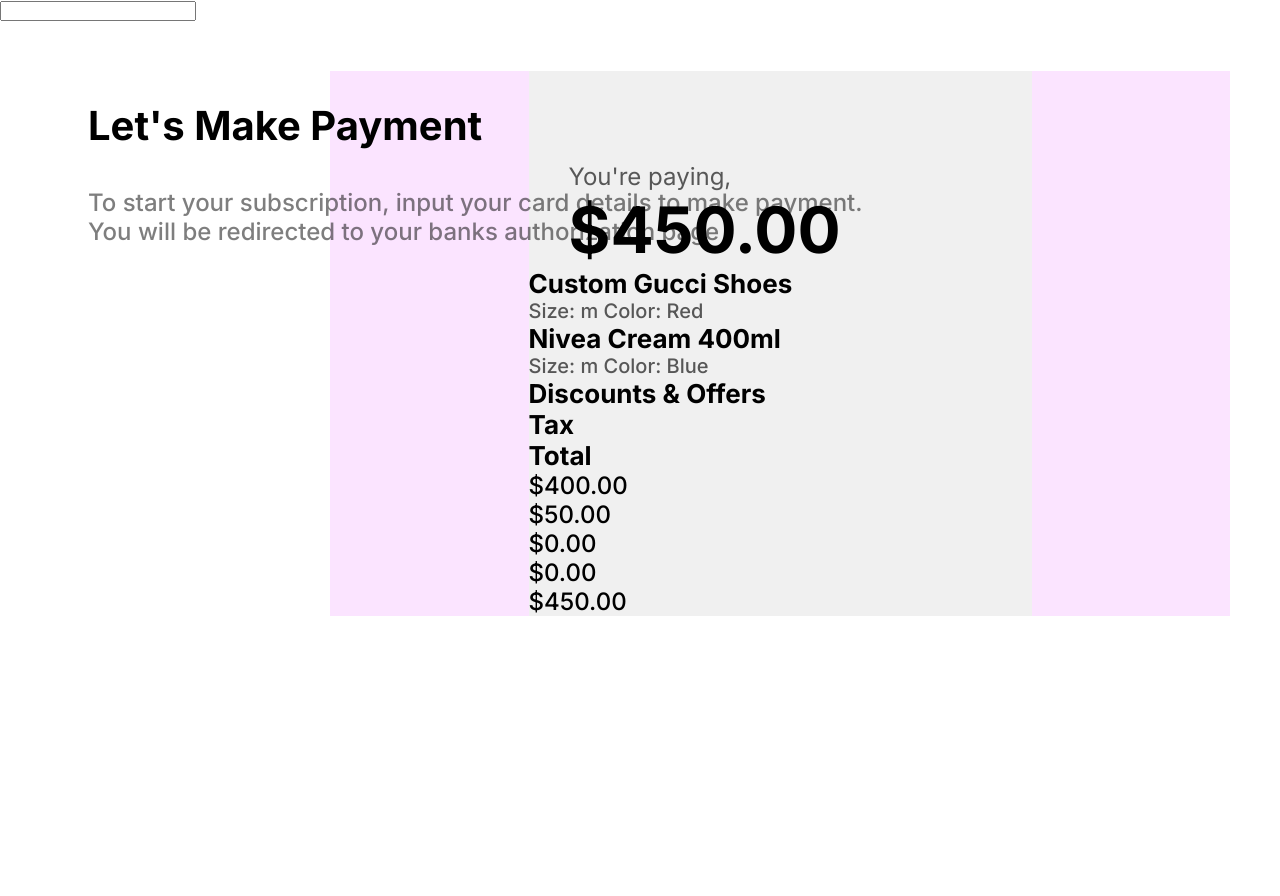
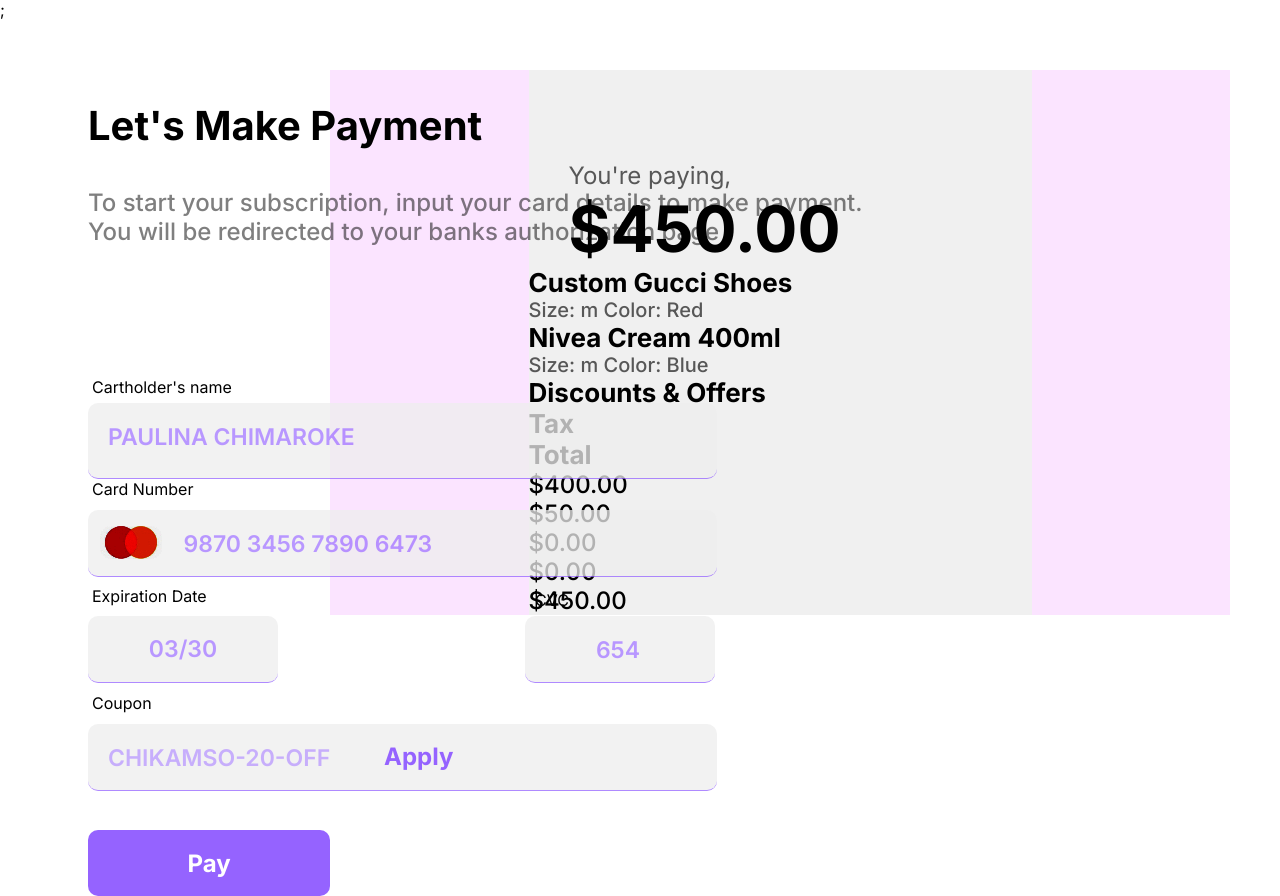
Before and after one commit to mxxm0x/store, a React (Vite) app: page / in a window 1280 px wide. Before the commit the page ends 800 px from the top, so only its background shows below. Built offline with nearby package versions, Linux system fonts and the light colour scheme.

Commit message:
add: payment component using several components

```diff
--- a/src/components/Payment/Payment.css
+++ b/src/components/Payment/Payment.css
@@ -8,6 +8,13 @@
 	height: 48px;
 	left: 88px;
 	top: 101px;
+}
+input {
+	font-family: 'Inter', sans-serif;
+	font-size: 23px;
+	color: #6b26ff;
+	padding-left: 20px;
+	font-weight: 600;
 }
 
 .call-to-card {
@@ -25,7 +32,7 @@
 .Pinput {
 	position: absolute;
 	width: 609px;
-	height: 66px;
+	height: 75px;
 	left: 88px;
 	top: 403px;
 	border: none;
@@ -43,9 +50,39 @@
 	left: 20px;
 }
 
+.card-number {
+	position: absolute;
+	width: 609px;
+	height: 66px;
+	left: 88px;
+	top: 510px;
+	border: none;
+	opacity: 75%;
+	background: #eeeeee;
+	border-bottom: 1px solid #9563ff;
+	border-radius: 10px;
+}
+
+.card-number::placeholder {
+	margin-left: 12%;
+	font-size: 23px;
+	color: #a175ff;
+	position: absolute;
+	top: 20px;
+	left: 20px;
+}
+
+.Pinput::placeholder {
+	font-size: 23px;
+	color: #a175ff;
+	position: absolute;
+	top: 20px;
+	left: 20px;
+}
+
 .holder-name {
 	position: absolute;
-	width: 180px;
+	width: 190px;
 	height: 24px;
 	left: 92px;
 	top: 377px;
@@ -56,3 +93,155 @@
 	font-size: 20px;
 	line-height: 24px;
 }
+
+.masterCard {
+	position: absolute;
+	width: 62px;
+	height: 33px;
+	left: 100px;
+	top: 526px;
+	z-index: 99;
+
+	background: url(../../assests/images/mastercard.jpg);
+	mix-blend-mode: multiply;
+	border-radius: 10px;
+}
+
+.expire-date {
+	position: absolute;
+	width: 150px;
+	height: 66px;
+	left: 88px;
+	top: 616px;
+	border: none;
+	opacity: 75%;
+	background: #eeeeee;
+	border-bottom: 1px solid #9563ff;
+	border-radius: 10px;
+	text-align: center;
+	padding-right: 20px;
+}
+
+.expire-date::placeholder {
+	font-size: 23px;
+	color: #a175ff;
+	align-items: center;
+	justify-content: center;
+}
+
+.card-cvc {
+	position: absolute;
+	width: 150px;
+	height: 66px;
+	left: 525px;
+	top: 616px;
+	border: none;
+	opacity: 75%;
+	background: #eeeeee;
+	border-bottom: 1px solid #9563ff;
+	border-radius: 10px;
+	text-align: center;
+	padding-right: 20px;
+}
+
+.card-cvc::placeholder {
+	justify-content: center;
+	align-items: center;
+	font-size: 23px;
+	color: #a175ff;
+	position: absolute;
+	top: 20px;
+	right: 75px;
+}
+
+.card-coupon {
+	position: absolute;
+	width: 609px;
+	height: 66px;
+	left: 88px;
+	top: 724px;
+	border: none;
+	opacity: 75%;
+	background: #eeeeee;
+	border-bottom: 1px solid #9563ff;
+	border-radius: 10px;
+}
+
+.apply {
+	position: absolute;
+	left: 30%;
+	top: 742px;
+	font-size: 24px;
+	color: #9563ff;
+	font-weight: 700;
+	z-index: 99;
+	letter-spacing: 5%;
+}
+
+.card-coupon::placeholder {
+	font-size: 23px;
+	color: #a175ff;
+	position: absolute;
+	top: 20px;
+	left: 20px;
+	opacity: 75%;
+}
+
+.btn-1 {
+	position: absolute;
+	width: 242px;
+	height: 66px;
+	left: 88px;
+	top: 830px;
+	font-weight: 700;
+	color: white;
+	font-size: 24px;
+	background: #9563ff;
+	border-radius: 10px;
+	border: none;
+}
+
+.lholder-name {
+	position: absolute;
+	width: 180px;
+	height: 24px;
+	left: 92px;
+	top: 377px;
+	margin-bottom: 25px;
+}
+
+.lcard-number {
+	position: absolute;
+	width: 127px;
+	height: 24px;
+	left: 92px;
+	top: 479px;
+	margin-bottom: 25px;
+}
+
+.lexpiration-date {
+	position: absolute;
+	width: 130px;
+	height: 24px;
+	left: 92px;
+	top: 586px;
+	margin-bottom: 25px;
+}
+
+.lcvc {
+	position: absolute;
+	width: 42px;
+	height: 24px;
+	left: 535px;
+	top: 590px;
+	margin-bottom: 25px;
+}
+
+.lcoupoun {
+	position: absolute;
+	width: 140px;
+	height: 24px;
+	left: 92px;
+	top: 693px;
+	margin-bottom: 25px;
+}
--- a/src/components/Payment/Payment.jsx
+++ b/src/components/Payment/Payment.jsx
@@ -1,19 +1,32 @@
 import React from 'react';
 import './Payment.css';
 import Input from './Input';
-
+import Button from './Button';
 function Payment(props) {
 	return (
 		<div className="container">
-			<div className="header">
-				<h1 className="headerText">Let's Make Payment</h1>
-				<p className="call-to-card">
-					To start your subscription, input your card details to make payment.
-					You will be redirected to your banks authorization page .{' '}
-				</p>
-			</div>
+			<h1 className="headerText">Let's Make Payment</h1>
+			<p className="call-to-card">
+				To start your subscription, input your card details to make payment. You
+				will be redirected to your banks authorization page .{' '}
+			</p>
 
-			<Input />
+			<label className="lholder-name">Cartholder's name</label>
+			<Input place={'PAULINA CHIMAROKE'} className={'Pinput'} />
+
+			<label className="lcard-number">Card Number</label>
+			<Input place={'9870 3456 7890 6473'} className={'card-number'} />
+
+			<label className="lexpiration-date">Expiration Date</label>
+			<Input place={'03/30'} className={'expire-date'} />
+
+			<label className="lcvc">CVC</label>
+			<Input place={'654'} className={'card-cvc'} />
+
+			<label className="lcoupoun">Coupon</label>
+			<span className="apply">Apply</span>
+			<Input place={'CHIKAMSO-20-OFF'} className={'card-coupon'} />
+			<Button />
 		</div>
 	);
 }
```
